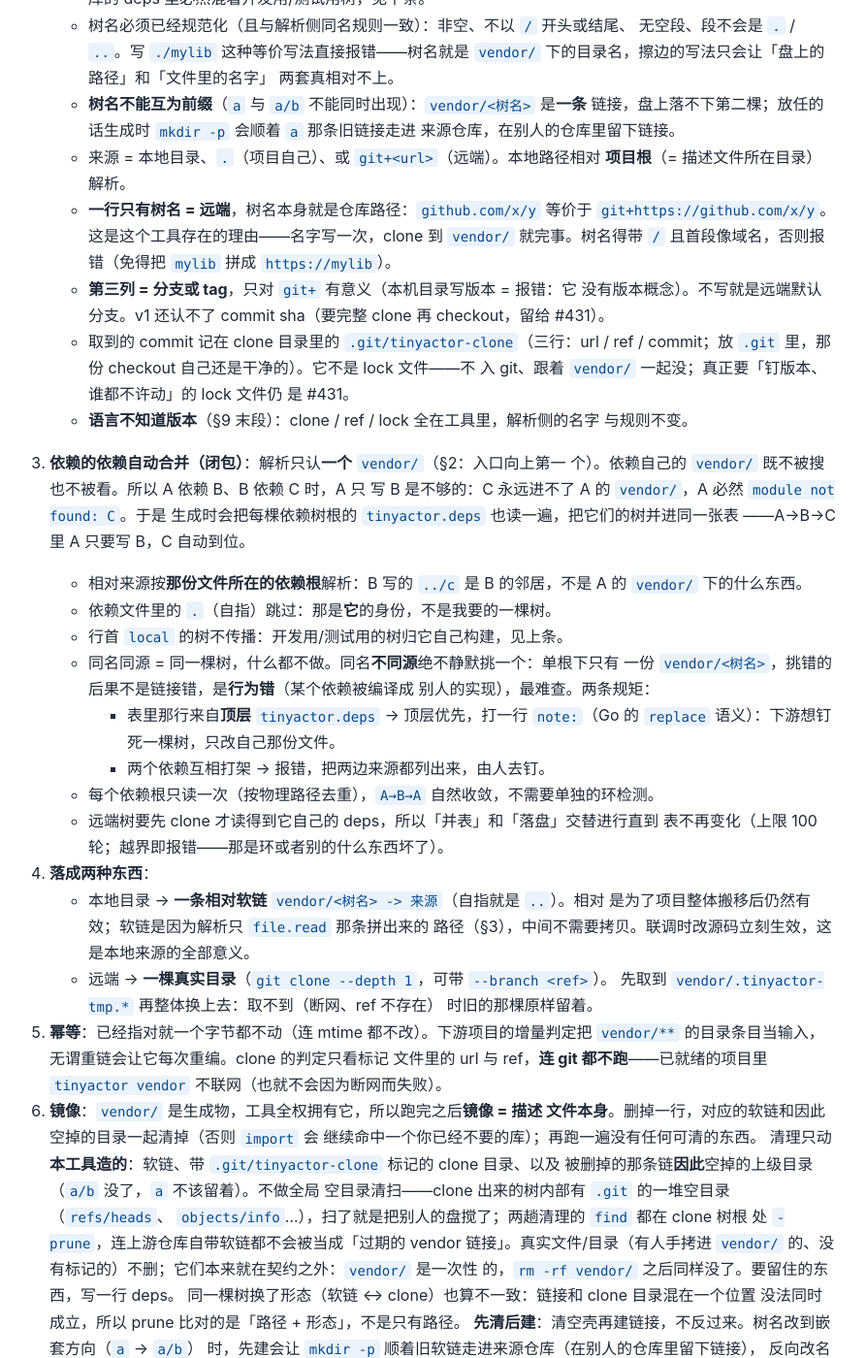
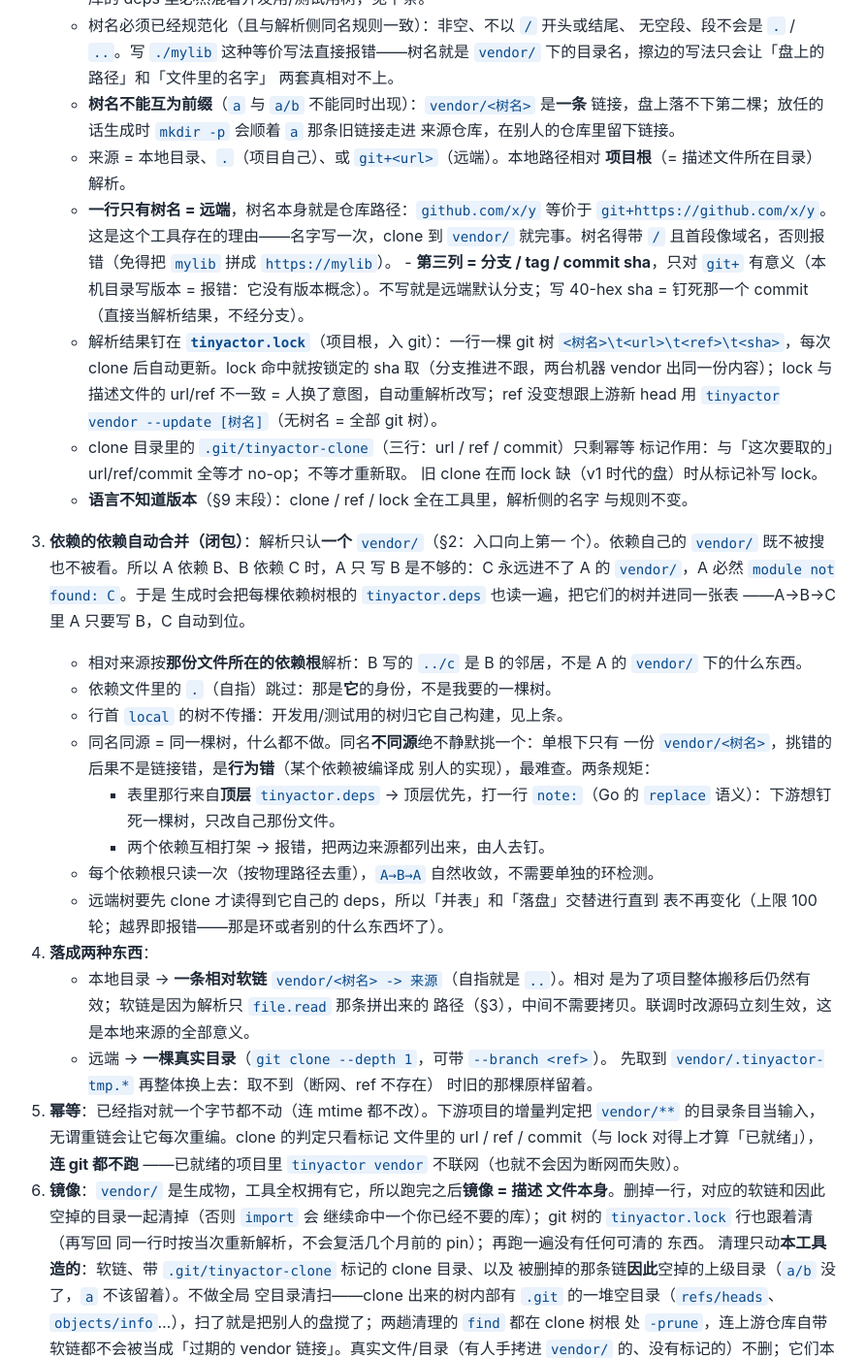
Before and after one commit to tiancaiamao/tinyactor, a Jekyll site: the page built from docs/modules.md, in a window 1280 px wide and 1400 px high, scrolled down 4526 px. Shown: the whole window at 97% size, without its empty margins (203-1096 px from the left). Built offline with Jekyll 4.4.1, drawn with Linux system fonts in a browser that asks for light colours; our own code applies the rules of GitHub Pages for plain Markdown files; some of the changed text lies outside the part shown.

Commit message:
fix(#431): review 反馈——--update 按树收窄、prune 清 lock 行、docs 对齐
reviewer 在 PR #441 上指出的五条：
- --update <树名> 的强制重解析原来是全局长开的（UPDATE_FORCE），同闭包里
  其它 git 树也被无谓重 clone/换目录，违背「已经指对就一个字节都不动」。
  改成 UPDATE_TREE=树名（或 *），clone_tree 按树名匹配；闭包校验同时要求
  该行是 git 树（--update 指到本地目录树/敲错树名都报错，不静默 no-op）。
- 描述文件删掉一棵树时 vendor_sync 只 prune 目录，lock 行永久残留——再写回
  同一行会复活几个月前的 pin。prune 时同步 lock_del。
- lock_put/lock_del 的临时文件从固定名 tinyactor.lock.new 换成 mktemp：
  并发 vendor 不再互踩中间态。（顺带修了 tmp 未声明 local 覆盖 clone_tree
  同名变量的动态作用域 bug。）
- docs §10.2/§5/§6/§12 与 README 还写着「第三列只认分支/tag」「lock 留给
  #431」「没有 lock 文件」——全部按实现改写，§12 收口为「曾经缺口」。
- 测试补 bare vendor --update（整 lock 重解析 + 刷新）。

```diff
--- a/docs/modules.md
+++ b/docs/modules.md
@@ -207,13 +207,17 @@ error: no vendor/ directory above /tmp/x.ta
      `git+https://github.com/x/y`。这是这个工具存在的理由——名字写一次，clone
      到 `vendor/` 就完事。树名得带 `/` 且首段像域名，否则报错（免得把
      `mylib` 拼成 `https://mylib`）。
-   - **第三列 = 分支或 tag**，只对 `git+` 有意义（本机目录写版本 = 报错：它
-     没有版本概念）。不写就是远端默认分支。v1 还认不了 commit sha（要完整
-     clone 再 checkout，留给 #431）。
-   - 取到的 commit 记在 clone 目录里的 `.git/tinyactor-clone`（三行：url / ref /
-     commit；放 `.git` 里，那份 checkout 自己还是干净的）。它不是 lock 文件——不
-     入 git、跟着 `vendor/` 一起没；真正要「钉版本、谁都不许动」的 lock 文件仍
-     是 #431。
+         - **第三列 = 分支 / tag / commit sha**，只对 `git+` 有意义（本机目录写版本 =
+     报错：它没有版本概念）。不写就是远端默认分支；写 40-hex sha = 钉死那一个
+     commit（直接当解析结果，不经分支）。
+   - 解析结果钉在 **`tinyactor.lock`**（项目根，入 git）：一行一棵 git 树
+     `<树名>\t<url>\t<ref>\t<sha>`，每次 clone 后自动更新。lock 命中就按锁定的
+     sha 取（分支推进不跟，两台机器 vendor 出同一份内容）；lock 与描述文件的
+     url/ref 不一致 = 人换了意图，自动重解析改写；ref 没变想跟上游新 head 用
+     `tinyactor vendor --update [树名]`（无树名 = 全部 git 树）。
+   - clone 目录里的 `.git/tinyactor-clone`（三行：url / ref / commit）只剩幂等
+     标记作用：与「这次要取的」url/ref/commit 全等才 no-op；不等才重新取。
+     旧 clone 在而 lock 缺（v1 时代的盘）时从标记补写 lock。
    - **语言不知道版本**（§9 末段）：clone / ref / lock 全在工具里，解析侧的名字
      与规则不变。
 3. **依赖的依赖自动合并（闭包）**：解析只认**一个** `vendor/`（§2：入口向上第一
@@ -244,11 +248,13 @@ error: no vendor/ directory above /tmp/x.ta
      时旧的那棵原样留着。
 5. **幂等**：已经指对就一个字节都不动（连 mtime 都不改）。下游项目的增量判定把
    `vendor/**` 的目录条目当输入，无谓重链会让它每次重编。clone 的判定只看标记
-   文件里的 url 与 ref，**连 git 都不跑**——已就绪的项目里 `tinyactor vendor`
-   不联网（也就不会因为断网而失败）。
+   文件里的 url / ref / commit（与 lock 对得上才算「已就绪」），**连 git 都不跑**
+   ——已就绪的项目里 `tinyactor vendor` 不联网（也就不会因为断网而失败）。
 6. **镜像**：`vendor/` 是生成物，工具全权拥有它，所以跑完之后**镜像 = 描述
    文件本身**。删掉一行，对应的软链和因此空掉的目录一起清掉（否则 `import` 会
-   继续命中一个你已经不要的库）；再跑一遍没有任何可清的东西。
+   继续命中一个你已经不要的库）；git 树的 `tinyactor.lock` 行也跟着清（再写回
+   同一行时按当次重新解析，不会复活几个月前的 pin）；再跑一遍没有任何可清的
+   东西。
    清理只动**本工具造的**：软链、带 `.git/tinyactor-clone` 标记的 clone 目录、以及
    被删掉的那条链**因此**空掉的上级目录（`a/b` 没了，`a` 不该留着）。不做全局
    空目录清扫——clone 出来的树内部有 `.git` 的一堆空目录（`refs/heads`、
@@ -323,21 +329,29 @@ error: no vendor/ directory above /tmp/x.ta
   顶层加一行 → 顶层赢、有 `note:`、`vendor/<树名>` 指向顶层那份；B 自己是
   `git+` 而它的 deps 里又写了一棵 `git+` → 先 clone 才读得到那份 deps，C 仍然被
   并进来（并表/落盘交替的意义）。
-## 12. 还没做的（每条都有 issue 跟着）
+## 12. 曾经缺口去了哪里（「还没做的」收口记录）
 
-契约本身在这里收口；下面是**已知缺口**，写下来是为了不让它们变成"看起来做了"。
+契约本身在这里收口。这一节留下的是**曾经**的已知缺口——「为什么当初是缺口、
+后来怎么收的」比结论更难重建，所以不删；每条指向收口它的 PR。
 
-1. **版本固定**（#431）：`tinyactor.deps` 现在能写分支/tag，写不了 commit sha；
-   `vendor/` 里 clone 出来的树会跟着远端默认分支漂——删掉重建就换了内容，而描述
-   文件一个字没改。`vendor/` 不入 git，所以不是数据丢失，是**不可复现**。缺口是
-   lock 文件（描述文件写人想要什么，lock 写解析结果，lock 入 git）。
-2. **纯 `external fn` 声明单元在非 `tinyactor` 树名下不可用**（#433）：externals 是
-   C 符号，声明侧 verbatim、引用侧却被 mangle 成 `text~<hash>.new` ⇒ E0004。§6 那条例外
-   （`SELF_IDENTITY` + `lib/` 免 mangle）正是为绕开它而存在，不是设计。代价真实存在：
-   消费项目（adme）为了让自己的 C 模块声明可用，得在 `$(TINYACTOR)` 之上摊一层派生
-   树，把声明文件塞进工具链树名之下。
-3. **报错里泄露 mangle 名**（#424 / #425）：E0004 打的是 `foo~2238050830` 这种内部
-   前缀，而 §8 的规矩是**按写出名报**。同一个根因（把内部名当对外名字）。
-4. **下游两个仓库还没搬完**：`github.com/tiancaiamao/adme` 已在用本契约（一份
+1. **版本固定**（#431，PR #441）：曾经 `tinyactor.deps` 只能写分支/tag，clone
+   出来的树跟着远端默认分支漂——删掉重建就换了内容，而描述文件一个字没改；
+   `vendor/` 不入 git，所以不是数据丢失，是**不可复现**。收口方式：
+   `tinyactor.lock`（入 git，一行一棵 git 树，写解析出的 commit）——描述文件写
+   人想要什么，lock 写解析结果；第三列同时认 commit sha；
+   `vendor --update [树名]` 是唯一的「跟上游新 head」出口。
+2. **纯 `external fn` 声明单元在非 `tinyactor` 树名下不可用**（#433，PR #439）：
+   externals 是 C 符号，声明侧 verbatim、引用侧却被 mangle 成
+   `text~<hash>.new` ⇒ E0004。收口方式：引用侧对 `external fn` 也 verbatim，
+   两侧同一个 C 全名。当初的代价是真实的：消费项目（adme）为了让自己的 C 模块
+   声明可用，得在 `$(TINYACTOR)` 之上摊一层派生树，把声明文件塞进工具链树名
+   之下。
+3. **报错里泄露 mangle 名**（#424 / #425，PR #440）：E0004 打的曾是
+   `foo~2238050830` 这种内部前缀，而 §8 的规矩是**按写出名报**。收口方式：
+   E0004 渲染层用 import 写出名，内部名只在调试输出里出现。
+
+## 12.1 还没做的
+
+- **下游两个仓库还没搬完**：`github.com/tiancaiamao/adme` 已在用本契约（一份
    `tinyactor.deps`，见它的 Makefile「vendor/ = 派生树」）；`tiancaiamao/tinyactor-pkgs`
    里的包还是旧语法（裸名 `import str`），要改成 `<树名>:<路径>` 才能被 vendor 消费。
```
Also changed, not shown: README.md, 2 other files.
